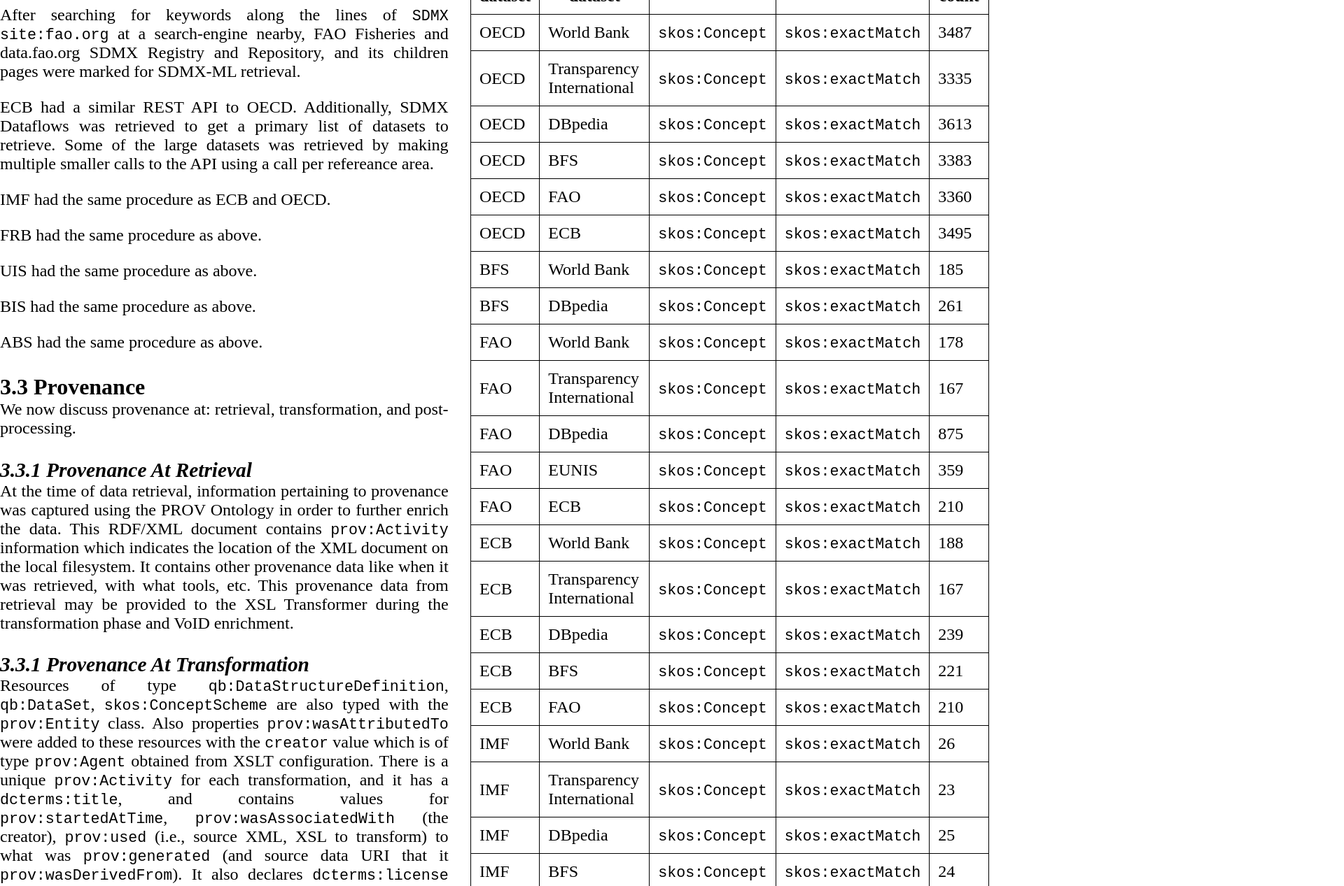
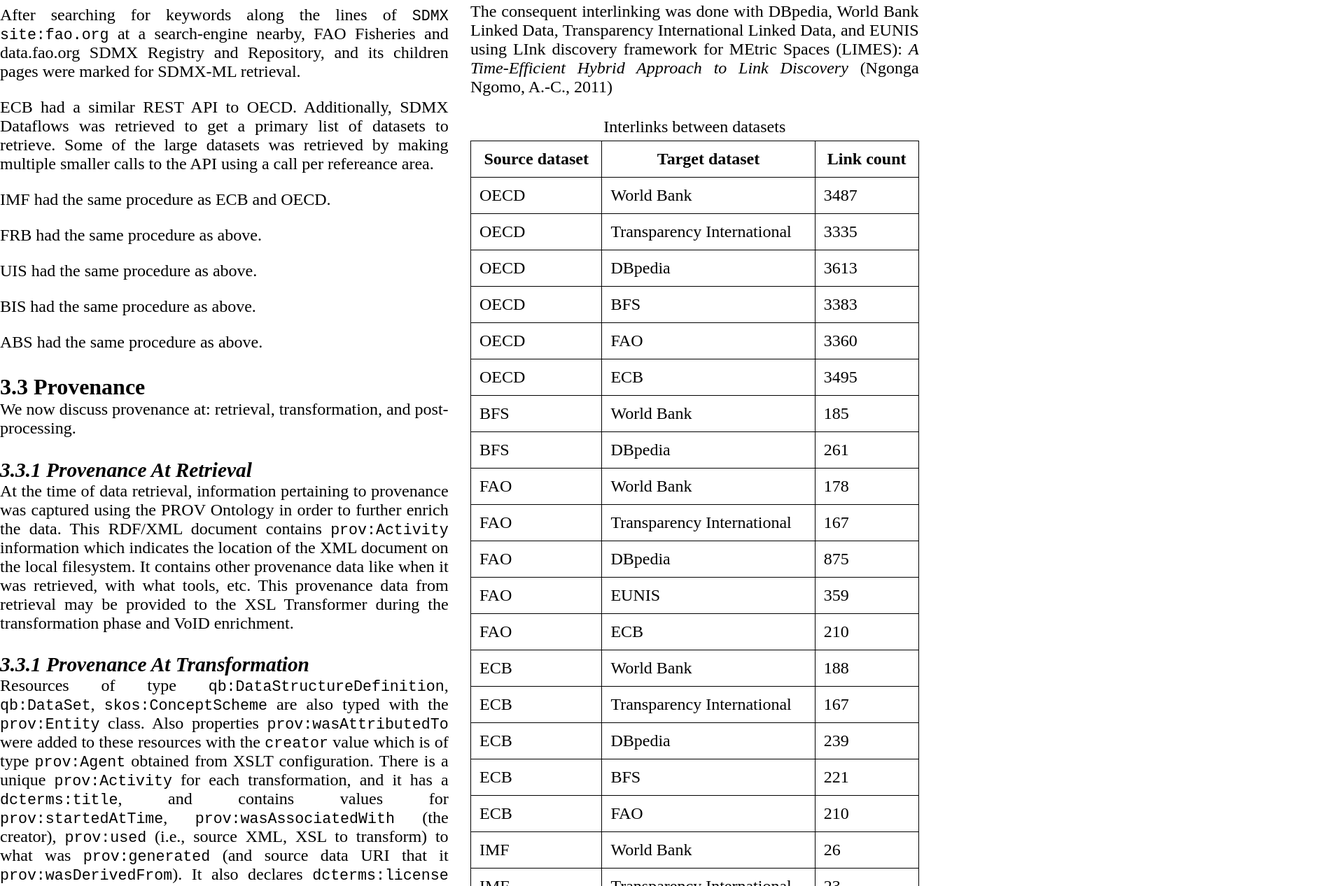
Before and after one commit to linkeddata/dokieli, a plain HTML site: page linked-sdmx-data.html in a window 1280 px wide. Shown: the part 5905-7172 px from the top of the page at 70% size, 1920 px wide, since content can reach past the window. Drawn offline with nearby package versions, Linux system fonts and the light colour scheme.

Commit message:
Transformed tables

```diff
--- a/linked-sdmx-data.html
+++ b/linked-sdmx-data.html
@@ -471,13 +471,18 @@
 
                                 <table id="resource-counts">
                                     <caption>Resource counts</caption>
-                                    <thead><tr><th>Resource</th><th>OECD</th><th>BFS</th><th>FAO</th><th>ECB</th><th>IMF</th><th>UIS</th><th>FRB</th><th>BIS</th><th>ABS</th></tr></thead>
+                                    <thead><tr><td>Source dataset</td><th><code>skos:ConceptScheme</code></th><th><code>skos:Concept</code></th><th><code>rdf:Property</code></th><th><code>qb:Observation</code></th></tr></thead>
                                     <tfoot><tr><td colspan="4">Count of resources in datasets</td></tr></tfoot>
                                     <tbody>
-                                        <tr><td>skos:ConceptScheme</td><td>1209</td><td>216</td><td>32</td><td>147</td><td>25</td><td>35</td><td>76</td><td>27</td><td>2830</td></tr>
-                                        <tr><td>skos:Concept</td><td>80918</td><td>120202</td><td>28115</td><td>55609</td><td>3397</td><td>4515</td><td>2935</td><td>1560</td><td>548953</td></tr>
-                                        <tr><td>rdf:Property</td><td>129</td><td>0</td><td>12</td><td>231</td><td>42</td><td>12</td><td>64</td><td>31</td><td>111</td></tr>
-                                        <tr><td>qb:Observation</td><td>30183484</td><td>0</td><td>7186764</td><td>25791005</td><td>3603719</td><td>1437651</td><td>9768292</td><td>3606466</td><td>160065287</td></tr>
+                                        <tr><td>OECD</td><td>1209</td><td>80918</td><td>129</td><td>30183484</td></tr>
+                                        <tr><td>BFS</td><td>216</td><td>120202</td><td>0</td><td>0</td></tr>
+                                        <tr><td>FAO</td><td>32</td><td>28115</td><td>12</td><td>7186764</td></tr>
+                                        <tr><td>ECB</td><td>147</td><td>55609</td><td>231</td><td>25791005</td></tr>
+                                        <tr><td>IMF</td><td>25</td><td>3397</td><td>42</td><td>3603719</td></tr>
+                                        <tr><td>UIS</td><td>35</td><td>4515</td><td>12</td><td>1437651</td></tr>
+                                        <tr><td>FRB</td><td>76</td><td>2935</td><td>64</td><td>9768292</td></tr>
+                                        <tr><td>BIS</td><td>27</td><td>1560</td><td>31</td><td>3606466</td></tr>
+                                        <tr><td>ABS</td><td>2830</td><td>548953</td><td>111</td><td>160065287</td></tr>
                                     </tbody>
                                 </table>
                             </div>
@@ -486,87 +491,88 @@
                         <section id="interlinking" about="[this:]" rel="dcterms:hasPart">
                             <h3 about="[this:#interlinking]" property="dcterms:title">Interlinking</h3>
                             <div about="[this:#interlinking]" property="dcterms:description">
-                                <p>Initial interlinking is done among the classifications themselves in the datasets. The OECD classifications in particular contained highly similar codes (in some cases the same) throughout its codelists. Hence, majority of the codes within the codelist <code>CL_*_LOCATION</code> was interlinked with one another using <code>skos:exactMatch</code>.</p>
+                                <p>Initial interlinking is done among the classifications themselves in the datasets. The OECD and UIS classifications in particular contained highly similar codes (in some cases the same) throughout its codelists. Majority of the interlinks are between <code>skos:Concept</code>s with link relation <code>skos:exactMatch</code>.</p>
 
                                 <p>The consequent interlinking was done with <a href="http://dbpedia.org/">DBpedia</a>, <a href="http://worldbank.270a.info/">World Bank Linked Data</a>, <a href="http://transparency.270a.info/">Transparency International Linked Data</a>, and <a href="http://eunis.eea.europa.eu/">EUNIS</a> using <a href="http://aksw.org/Projects/limes">LInk discovery framework for MEtric Spaces</a> (LIMES): <a href="http://www.dit.unitn.it/~p2p/OM-2011/om2011_Tpaper1.pdf"><cite>A Time-Efficient Hybrid Approach to Link Discovery</cite></a> (Ngonga Ngomo, A.-C., 2011)</p>
 
                                 <table>
                                     <caption>Interlinks between datasets</caption>
-                                    <thead><tr><th>Source dataset</th><th>Target dataset</th><th>Entity type</th><th>Link relation</th><th>Link count</th></tr></thead>
+                                    <thead><tr><th>Source dataset</th><th>Target dataset</th><th>Link count</th></tr></thead>
                                     <tbody>
-                                        <tr><td>OECD</td><td>World Bank</td><td><code>skos:Concept</code></td><td><code>skos:exactMatch</code></td><td>3487</td></tr>
-                                        <tr><td>OECD</td><td>Transparency International</td><td><code>skos:Concept</code></td><td><code>skos:exactMatch</code></td><td>3335</td></tr>
-                                        <tr><td>OECD</td><td>DBpedia</td><td><code>skos:Concept</code></td><td><code>skos:exactMatch</code></td><td>3613</td></tr>
-                                        <tr><td>OECD</td><td>BFS</td><td><code>skos:Concept</code></td><td><code>skos:exactMatch</code></td><td>3383</td></tr>
-                                        <tr><td>OECD</td><td>FAO</td><td><code>skos:Concept</code></td><td><code>skos:exactMatch</code></td><td>3360</td></tr>
-                                        <tr><td>OECD</td><td>ECB</td><td><code>skos:Concept</code></td><td><code>skos:exactMatch</code></td><td>3495</td></tr>
+                                        <tr><td>OECD</td><td>World Bank</td><td>3487</td></tr>
+                                        <tr><td>OECD</td><td>Transparency International</td><td>3335</td></tr>
+                                        <tr><td>OECD</td><td>DBpedia</td><td>3613</td></tr>
+                                        <tr><td>OECD</td><td>BFS</td><td>3383</td></tr>
+                                        <tr><td>OECD</td><td>FAO</td><td>3360</td></tr>
+                                        <tr><td>OECD</td><td>ECB</td><td>3495</td></tr>
 
-                                        <tr><td>BFS</td><td>World Bank</td><td><code>skos:Concept</code></td><td><code>skos:exactMatch</code></td><td>185</td></tr>
-                                        <tr><td>BFS</td><td>DBpedia</td><td><code>skos:Concept</code></td><td><code>skos:exactMatch</code></td><td>261</td></tr>
+                                        <tr><td>BFS</td><td>World Bank</td><td>185</td></tr>
+                                        <tr><td>BFS</td><td>DBpedia</td><td>261</td></tr>
 
-                                        <tr><td>FAO</td><td>World Bank</td><td><code>skos:Concept</code></td><td><code>skos:exactMatch</code></td><td>178</td></tr>
-                                        <tr><td>FAO</td><td>Transparency International</td><td><code>skos:Concept</code></td><td><code>skos:exactMatch</code></td><td>167</td></tr>
-                                        <tr><td>FAO</td><td>DBpedia</td><td><code>skos:Concept</code></td><td><code>skos:exactMatch</code></td><td>875</td></tr>
-                                        <tr><td>FAO</td><td>EUNIS</td><td><code>skos:Concept</code></td><td><code>skos:exactMatch</code></td><td>359</td></tr>
-                                        <tr><td>FAO</td><td>ECB</td><td><code>skos:Concept</code></td><td><code>skos:exactMatch</code></td><td>210</td></tr>
+                                        <tr><td>FAO</td><td>World Bank</td><td>178</td></tr>
+                                        <tr><td>FAO</td><td>Transparency International</td><td>167</td></tr>
+                                        <tr><td>FAO</td><td>DBpedia</td><td>875</td></tr>
+                                        <tr><td>FAO</td><td>EUNIS</td><td>359</td></tr>
+                                        <tr><td>FAO</td><td>ECB</td><td>210</td></tr>
 
-                                        <tr><td>ECB</td><td>World Bank</td><td><code>skos:Concept</code></td><td><code>skos:exactMatch</code></td><td>188</td></tr>
-                                        <tr><td>ECB</td><td>Transparency International</td><td><code>skos:Concept</code></td><td><code>skos:exactMatch</code></td><td>167</td></tr>
-                                        <tr><td>ECB</td><td>DBpedia</td><td><code>skos:Concept</code></td><td><code>skos:exactMatch</code></td><td>239</td></tr>
-                                        <tr><td>ECB</td><td>BFS</td><td><code>skos:Concept</code></td><td><code>skos:exactMatch</code></td><td>221</td></tr>
-                                        <tr><td>ECB</td><td>FAO</td><td><code>skos:Concept</code></td><td><code>skos:exactMatch</code></td><td>210</td></tr>
+                                        <tr><td>ECB</td><td>World Bank</td><td>188</td></tr>
+                                        <tr><td>ECB</td><td>Transparency International</td><td>167</td></tr>
+                                        <tr><td>ECB</td><td>DBpedia</td><td>239</td></tr>
+                                        <tr><td>ECB</td><td>BFS</td><td>221</td></tr>
+                                        <tr><td>ECB</td><td>FAO</td><td>210</td></tr>
 
-                                        <tr><td>IMF</td><td>World Bank</td><td><code>skos:Concept</code></td><td><code>skos:exactMatch</code></td><td>26</td></tr>
-                                        <tr><td>IMF</td><td>Transparency International</td><td><code>skos:Concept</code></td><td><code>skos:exactMatch</code></td><td>23</td></tr>
-                                        <tr><td>IMF</td><td>DBpedia</td><td><code>skos:Concept</code></td><td><code>skos:exactMatch</code></td><td>25</td></tr>
-                                        <tr><td>IMF</td><td>BFS</td><td><code>skos:Concept</code></td><td><code>skos:exactMatch</code></td><td>24</td></tr>
-                                        <tr><td>IMF</td><td>FAO</td><td><code>skos:Concept</code></td><td><code>skos:exactMatch</code></td><td>23</td></tr>
-                                        <tr><td>IMF</td><td>ECB</td><td><code>skos:Concept</code></td><td><code>skos:exactMatch</code></td><td>26</td></tr>
+                                        <tr><td>IMF</td><td>World Bank</td><td>26</td></tr>
+                                        <tr><td>IMF</td><td>Transparency International</td><td>23</td></tr>
+                                        <tr><td>IMF</td><td>DBpedia</td><td>25</td></tr>
+                                        <tr><td>IMF</td><td>BFS</td><td>24</td></tr>
+                                        <tr><td>IMF</td><td>FAO</td><td>23</td></tr>
+                                        <tr><td>IMF</td><td>ECB</td><td>26</td></tr>
 
-                                        <tr><td>UIS</td><td>World Bank</td><td><code>skos:Concept</code></td><td><code>skos:exactMatch</code></td><td>964</td></tr>
-                                        <tr><td>UIS</td><td>Transparency International</td><td><code>skos:Concept</code></td><td><code>skos:exactMatch</code></td><td>854</td></tr>
-                                        <tr><td>UIS</td><td>DBpedia</td><td><code>skos:Concept</code></td><td><code>skos:exactMatch</code></td><td>964</td></tr>
-                                        <tr><td>UIS</td><td>BFS</td><td><code>skos:Concept</code></td><td><code>skos:exactMatch</code></td><td>849</td></tr>
-                                        <tr><td>UIS</td><td>FAO</td><td><code>skos:Concept</code></td><td><code>skos:exactMatch</code></td><td>825</td></tr>
-                                        <tr><td>UIS</td><td>ECB</td><td><code>skos:Concept</code></td><td><code>skos:exactMatch</code></td><td>855</td></tr>
-                                        <tr><td>UIS</td><td>IMF</td><td><code>skos:Concept</code></td><td><code>skos:exactMatch</code></td><td>119</td></tr>
-                                        <tr><td>UIS</td><td>OECD</td><td><code>skos:Concept</code></td><td><code>skos:exactMatch</code></td><td>17337</td></tr>
-                                        <tr><td>UIS</td><td>FRB</td><td><code>skos:Concept</code></td><td><code>skos:exactMatch</code></td><td>800</td></tr>
-                                        <tr><td>UIS</td><td>Geonames</td><td><code>skos:Concept</code></td><td><code>skos:exactMatch</code></td><td>959</td></tr>
-                                        <tr><td>UIS</td><td>IATI</td><td><code>skos:Concept</code></td><td><code>skos:exactMatch</code></td><td>964</td></tr>
-                                        <tr><td>UIS</td><td>Humanitarian Response</td><td><code>skos:Concept</code></td><td><code>skos:exactMatch</code></td><td>835</td></tr>
-                                        <tr><td>UIS</td><td>Eurostat</td><td><code>skos:Concept</code></td><td><code>skos:exactMatch</code></td><td>964</td></tr>
+                                        <tr><td>UIS</td><td>World Bank</td><td>964</td></tr>
+                                        <tr><td>UIS</td><td>Transparency International</td><td>854</td></tr>
+                                        <tr><td>UIS</td><td>DBpedia</td><td>964</td></tr>
+                                        <tr><td>UIS</td><td>BFS</td><td>849</td></tr>
+                                        <tr><td>UIS</td><td>FAO</td><td>825</td></tr>
+                                        <tr><td>UIS</td><td>ECB</td><td>855</td></tr>
+                                        <tr><td>UIS</td><td>IMF</td><td>119</td></tr>
+                                        <tr><td>UIS</td><td>OECD</td><td>17337</td></tr>
+                                        <tr><td>UIS</td><td>FRB</td><td>800</td></tr>
+                                        <tr><td>UIS</td><td>Geonames</td><td>959</td></tr>
+                                        <tr><td>UIS</td><td>IATI</td><td>964</td></tr>
+                                        <tr><td>UIS</td><td>Humanitarian Response</td><td>835</td></tr>
+                                        <tr><td>UIS</td><td>Eurostat</td><td>964</td></tr>
 
-                                        <tr><td>FRB</td><td>DBpedia</td><td><code>skos:Concept</code></td><td><code>skos:exactMatch</code></td><td>280</td></tr>
-                                        <tr><td>FRB</td><td>World Bank</td><td><code>skos:Concept</code></td><td><code>skos:exactMatch</code></td><td>280</td></tr>
-                                        <tr><td>FRB</td><td>ECB</td><td><code>skos:Concept</code></td><td><code>skos:exactMatch</code></td><td>276</td></tr>
-                                        <tr><td>FRB</td><td>OECD</td><td><code>skos:Concept</code></td><td><code>skos:exactMatch</code></td><td>34</td></tr>
-                                        <tr><td>FRB</td><td>UIS</td><td><code>skos:Concept</code></td><td><code>skos:exactMatch</code></td><td>280</td></tr>
+                                        <tr><td>FRB</td><td>DBpedia</td><td>280</td></tr>
+                                        <tr><td>FRB</td><td>World Bank</td><td>280</td></tr>
+                                        <tr><td>FRB</td><td>ECB</td><td>276</td></tr>
+                                        <tr><td>FRB</td><td>OECD</td><td>34</td></tr>
+                                        <tr><td>FRB</td><td>UIS</td><td>280</td></tr>
 
-                                        <tr><td>BIS</td><td>DBpedia</td><td><code>skos:Concept</code></td><td><code>skos:exactMatch</code></td><td>534</td></tr>
-                                        <tr><td>BIS</td><td>World Bank</td><td><code>skos:Concept</code></td><td><code>skos:exactMatch</code></td><td>487</td></tr>
-                                        <tr><td>BIS</td><td>ECB</td><td><code>skos:Concept</code></td><td><code>skos:exactMatch</code></td><td>574</td></tr>
-                                        <tr><td>BIS</td><td>Transparency International</td><td><code>skos:Concept</code></td><td><code>skos:exactMatch</code></td><td>406</td></tr>
-                                        <tr><td>BIS</td><td>UIS</td><td><code>skos:Concept</code></td><td><code>skos:exactMatch</code></td><td>2310</td></tr>
-                                        <tr><td>BIS</td><td>IMF</td><td><code>skos:Concept</code></td><td><code>skos:exactMatch</code></td><td>72</td></tr>
-                                        <tr><td>BIS</td><td>FRB</td><td><code>skos:Concept</code></td><td><code>skos:exactMatch</code></td><td>54</td></tr>
-                                        <tr><td>BIS</td><td>OECD</td><td><code>skos:Concept</code></td><td><code>skos:exactMatch</code></td><td>17</td></tr>
-                                        <tr><td>BIS</td><td>FAO</td><td><code>skos:Concept</code></td><td><code>skos:exactMatch</code></td><td>472</td></tr>
-                                        <tr><td>BIS</td><td>BFS</td><td><code>skos:Concept</code></td><td><code>skos:exactMatch</code></td><td>466</td></tr>
-                                        <tr><td>BIS</td><td>Geonames</td><td><code>skos:Concept</code></td><td><code>skos:exactMatch</code></td><td>515</td></tr>
-                                        <tr><td>BIS</td><td>Eurostat</td><td><code>skos:Concept</code></td><td><code>skos:exactMatch</code></td><td>489</td></tr>
-                                        <tr><td>BIS</td><td>NASA</td><td><code>skos:Concept</code></td><td><code>skos:exactMatch</code></td><td>46</td></tr>
-                                        <tr><td>ABS</td><td>DBpedia</td><td><code>skos:Concept</code></td><td><code>skos:exactMatch</code></td><td>99</td></tr>
-                                        <tr><td>ABS</td><td>World Bank</td><td><code>skos:Concept</code></td><td><code>skos:exactMatch</code></td><td>99</td></tr>
-                                        <tr><td>ABS</td><td>ECB</td><td><code>skos:Concept</code></td><td><code>skos:exactMatch</code></td><td>99</td></tr>
-                                        <tr><td>ABS</td><td>Transparency International</td><td><code>skos:Concept</code></td><td><code>skos:exactMatch</code></td><td>99</td></tr>
-                                        <tr><td>ABS</td><td>UIS</td><td><code>skos:Concept</code></td><td><code>skos:exactMatch</code></td><td>495</td></tr>
-                                        <tr><td>ABS</td><td>IMF</td><td><code>skos:Concept</code></td><td><code>skos:exactMatch</code></td><td>99</td></tr>
-                                        <tr><td>ABS</td><td>FAO</td><td><code>skos:Concept</code></td><td><code>skos:exactMatch</code></td><td>99</td></tr>
-                                        <tr><td>ABS</td><td>BFS</td><td><code>skos:Concept</code></td><td><code>skos:exactMatch</code></td><td>99</td></tr>
-                                        <tr><td>ABS</td><td>BIS</td><td><code>skos:Concept</code></td><td><code>skos:exactMatch</code></td><td>198</td></tr>
-                                        <tr><td>ABS</td><td>Geonames</td><td><code>skos:Concept</code></td><td><code>skos:exactMatch</code></td><td>99</td></tr>
-                                        <tr><td>ABS</td><td>Eurostat</td><td><code>skos:Concept</code></td><td><code>skos:exactMatch</code></td><td>99</td></tr>
+                                        <tr><td>BIS</td><td>DBpedia</td><td>534</td></tr>
+                                        <tr><td>BIS</td><td>World Bank</td><td>487</td></tr>
+                                        <tr><td>BIS</td><td>ECB</td><td>574</td></tr>
+                                        <tr><td>BIS</td><td>Transparency International</td><td>406</td></tr>
+                                        <tr><td>BIS</td><td>UIS</td><td>2310</td></tr>
+                                        <tr><td>BIS</td><td>IMF</td><td>72</td></tr>
+                                        <tr><td>BIS</td><td>FRB</td><td>54</td></tr>
+                                        <tr><td>BIS</td><td>OECD</td><td>17</td></tr>
+                                        <tr><td>BIS</td><td>FAO</td><td>472</td></tr>
+                                        <tr><td>BIS</td><td>BFS</td><td>466</td></tr>
+                                        <tr><td>BIS</td><td>Geonames</td><td>515</td></tr>
+                                        <tr><td>BIS</td><td>Eurostat</td><td>489</td></tr>
+                                        <tr><td>BIS</td><td>NASA</td><td>46</td></tr>
+
+                                        <tr><td>ABS</td><td>DBpedia</td><td>99</td></tr>
+                                        <tr><td>ABS</td><td>World Bank</td><td>99</td></tr>
+                                        <tr><td>ABS</td><td>ECB</td><td>99</td></tr>
+                                        <tr><td>ABS</td><td>Transparency International</td><td>99</td></tr>
+                                        <tr><td>ABS</td><td>UIS</td><td>495</td></tr>
+                                        <tr><td>ABS</td><td>IMF</td><td>99</td></tr>
+                                        <tr><td>ABS</td><td>FAO</td><td>99</td></tr>
+                                        <tr><td>ABS</td><td>BFS</td><td>99</td></tr>
+                                        <tr><td>ABS</td><td>BIS</td><td>198</td></tr>
+                                        <tr><td>ABS</td><td>Geonames</td><td>99</td></tr>
+                                        <tr><td>ABS</td><td>Eurostat</td><td>99</td></tr>
                                     </tbody>
                                 </table>
 
```
